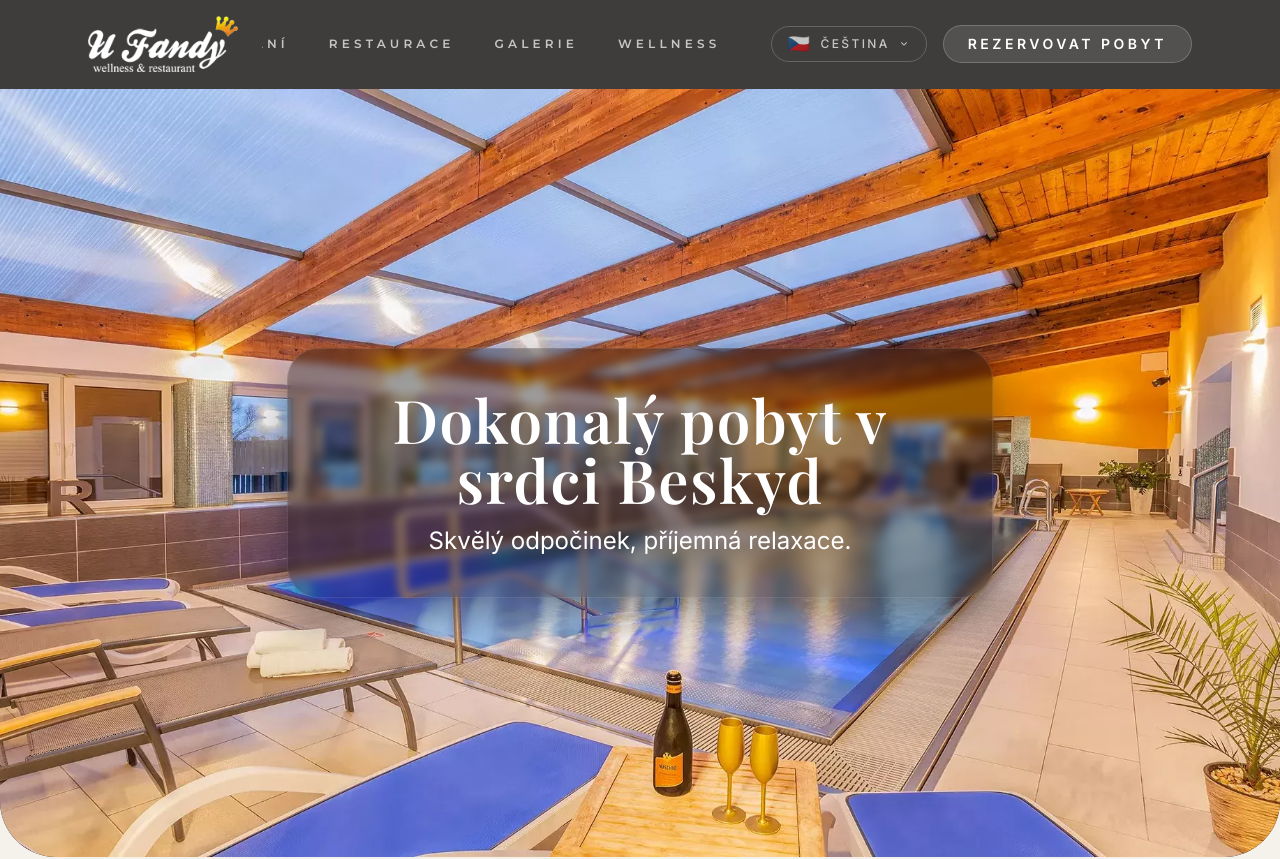
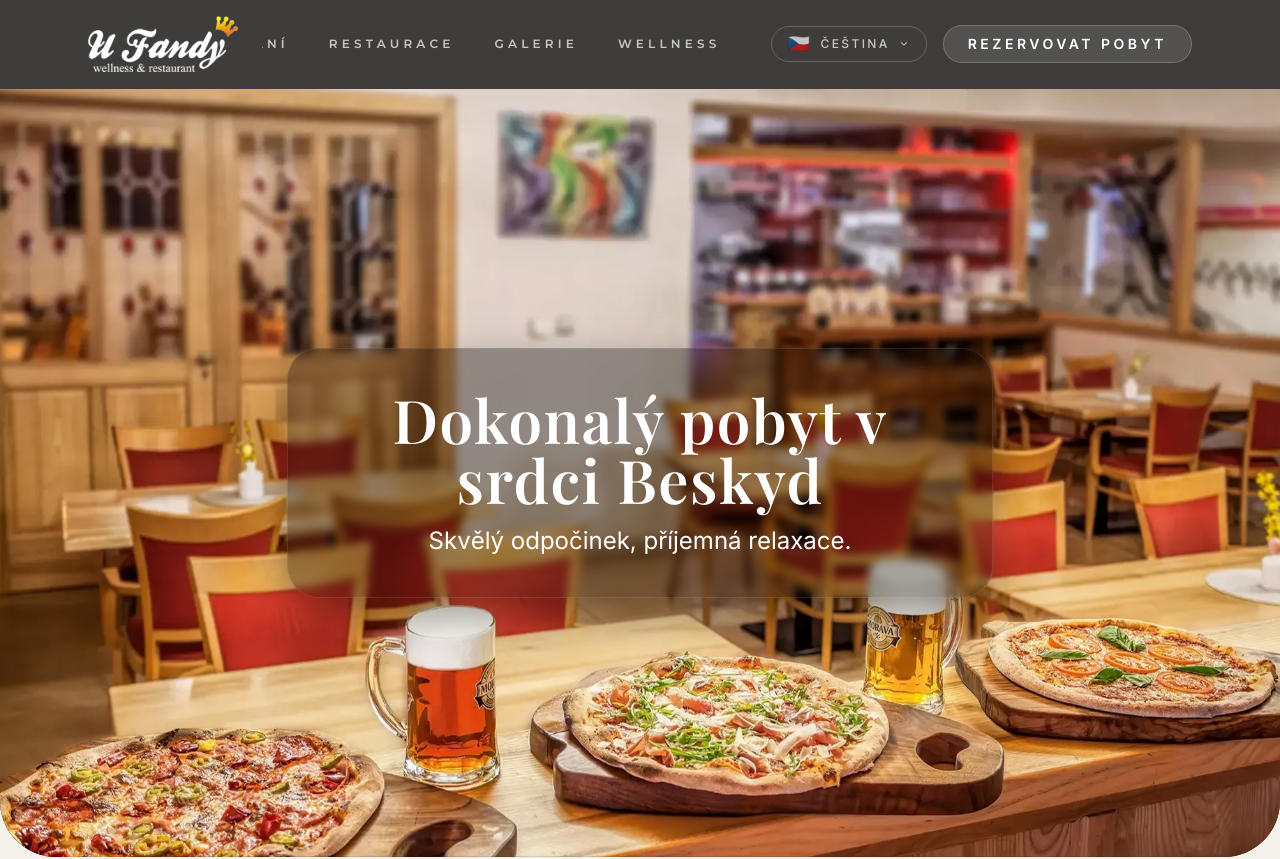
Before and after one commit to domin211/U-Fandy-Web, a Next.js app: page / in a window 1280 px wide. Shown: the top 859 px of the page. Built offline with nearby package versions, Linux system fonts and the light colour scheme; a web font is replaced by a local one.

Commit message:
Optimize home hero and reservation loading

```diff
--- a/app/(routes)/(home)/page.tsx
+++ b/app/(routes)/(home)/page.tsx
@@ -1,11 +1,12 @@
 import Image from 'next/image';
 import Link from 'next/link';
+import dynamic from 'next/dynamic';
+import { Suspense } from 'react';
 import { getLocale } from 'next-intl/server';
 import HeroBackgroundSlideshow from '@/components/HeroBackgroundSlideshow';
 import RoomCard from '@/components/RoomCard';
 import MenuItemCard from '@/components/MenuItemCard';
 import SectionHeading from '@/components/SectionHeading';
-import { OnlineReservationForm } from '@/components/online-reservation-form';
 
 import roomsData from '@/data/rooms';
 import menuData from '@/data/menu';
@@ -13,6 +14,33 @@ import heroBackgroundsData from '@/data/hero-backgrounds';
 
 import { getDictionary } from '@/lib/i18n/get-dictionary';
 import type { Locale } from '@/lib/i18n/config';
+
+const OnlineReservationForm = dynamic(
+  () =>
+    import('@/components/online-reservation-form').then(
+      (mod) => mod.OnlineReservationForm
+    ),
+  {
+    ssr: false,
+    suspense: true,
+  }
+);
+
+function OnlineReservationFormFallback({ message }: { message: string }) {
+  return (
+    <div
+      className="flex w-full flex-col gap-3 sm:max-w-readable"
+      role="status"
+      aria-live="polite"
+    >
+      <div className="flex w-full flex-col gap-3 sm:flex-row sm:items-center">
+        <div className="hidden h-[3.5rem] flex-1 rounded-full bg-white/40 sm:block" />
+        <div className="h-[3.5rem] w-full rounded-full bg-white/40 sm:w-40" />
+      </div>
+      <p className="text-sm font-medium text-white/80">{message}</p>
+    </div>
+  );
+}
 
 export const revalidate = 3600;
 
@@ -60,7 +88,13 @@ export default async function HomePage() {
             <p className="sr-only">{home.onlineReservation.title}</p>
             <p className="sr-only">{home.onlineReservation.description}</p>
           </div>
-          <OnlineReservationForm />
+          <Suspense
+            fallback={
+              <OnlineReservationFormFallback message={home.onlineReservation.loadingMessage} />
+            }
+          >
+            <OnlineReservationForm />
+          </Suspense>
         </div>
       </section>
 
--- a/app/globals.css
+++ b/app/globals.css
@@ -178,3 +178,41 @@
 .rdp-theme .rdp-day_outside {
   color: rgba(255, 255, 255, 0.28);
 }
+
+.hero-slideshow-image {
+  opacity: 0;
+  animation-name: hero-slideshow-fade;
+  animation-duration: var(--hero-slideshow-duration, 60000ms);
+  animation-delay: var(--hero-slideshow-delay, 0ms);
+  animation-iteration-count: infinite;
+  animation-fill-mode: both;
+  animation-timing-function: ease-in-out;
+}
+
+.hero-slideshow-image[data-slideshow-single='true'] {
+  animation: none;
+  opacity: 1;
+}
+
+@keyframes hero-slideshow-fade {
+  0%,
+  10% {
+    opacity: 1;
+  }
+
+  20%,
+  100% {
+    opacity: 0;
+  }
+}
+
+@media (prefers-reduced-motion: reduce) {
+  .hero-slideshow-image {
+    animation: none !important;
+    opacity: 0;
+  }
+
+  .hero-slideshow-image:first-child {
+    opacity: 1;
+  }
+}
--- a/components/HeroBackgroundSlideshow.tsx
+++ b/components/HeroBackgroundSlideshow.tsx
@@ -1,7 +1,5 @@
-'use client';
-
 import Image from 'next/image';
-import { useEffect, useMemo, useState } from 'react';
+import type { CSSProperties } from 'react';
 
 export type HeroBackgroundImage = {
   src: string;
@@ -10,83 +8,67 @@ export type HeroBackgroundImage = {
 
 const MAX_IMAGES = 10;
 const ROTATION_INTERVAL = 10_000; // 10s
+const FALLBACK_IMAGE: HeroBackgroundImage = {
+  src: '/images/placeholders/hero.svg',
+  alt: 'Hotel U Fandy v ranním světle',
+};
 
 interface HeroBackgroundSlideshowProps {
   images: HeroBackgroundImage[];
 }
 
-export default function HeroBackgroundSlideshow({ images }: HeroBackgroundSlideshowProps) {
-  const normalizedImages = useMemo(() => {
-    const sanitized = images
-      .filter((image) => image && typeof image.src === 'string' && image.src.trim().length > 0)
-      .slice(0, MAX_IMAGES);
+function normalizeImages(images: HeroBackgroundImage[]): HeroBackgroundImage[] {
+  const sanitized: HeroBackgroundImage[] = [];
 
-    return sanitized.length > 0
-      ? sanitized
-      : [{ src: '/images/placeholders/hero.svg', alt: 'Hotel U Fandy v ranním světle' }];
-  }, [images]);
-
-  const slideshowKey = useMemo(
-    () => normalizedImages.map((image) => `${image.src}|${image.alt}`).join(';'),
-    [normalizedImages]
-  );
-
-  return <SlideshowContent key={slideshowKey} images={normalizedImages} />;
+  for (const image of images) {
+    if (!image || typeof image.src !== 'string') {
+      continue;
     }
 
-function usePrefersReducedMotion() {
-  const getPreference = () => {
-    if (typeof window === 'undefined' || typeof window.matchMedia !== 'function') {
-      return false;
+    const src = image.src.trim();
+
+    if (src.length === 0) {
+      continue;
     }
 
-    return window.matchMedia('(prefers-reduced-motion: reduce)').matches;
-  };
+    const alt =
+      typeof image.alt === 'string' && image.alt.trim().length > 0
+        ? image.alt
+        : FALLBACK_IMAGE.alt;
 
-  const [prefersReducedMotion, setPrefersReducedMotion] = useState(getPreference);
+    sanitized.push({ src, alt });
 
-  useEffect(() => {
-    if (typeof window === 'undefined' || typeof window.matchMedia !== 'function') {
-      return undefined;
+    if (sanitized.length >= MAX_IMAGES) {
+      break;
+    }
   }
 
-    const mediaQuery = window.matchMedia('(prefers-reduced-motion: reduce)');
-
-    const handleChange = (event: MediaQueryListEvent) => {
-      setPrefersReducedMotion(event.matches);
-    };
-
-    if (typeof mediaQuery.addEventListener === 'function') {
-      mediaQuery.addEventListener('change', handleChange);
-      return () => mediaQuery.removeEventListener('change', handleChange);
+  if (sanitized.length === 0) {
+    sanitized.push(FALLBACK_IMAGE);
   }
 
-    mediaQuery.addListener(handleChange);
-    return () => mediaQuery.removeListener(handleChange);
-  }, []);
-
-  return prefersReducedMotion;
+  return sanitized;
 }
 
-function SlideshowContent({ images }: { images: HeroBackgroundImage[] }) {
-  const [activeIndex, setActiveIndex] = useState(0);
-  const prefersReducedMotion = usePrefersReducedMotion();
-  const displayedIndex = prefersReducedMotion ? 0 : activeIndex;
-
-  useEffect(() => {
-    if (images.length <= 1 || prefersReducedMotion) return;
-
-    const id = window.setInterval(() => {
-      setActiveIndex((prev) => (prev + 1) % images.length);
-    }, ROTATION_INTERVAL);
-
-    return () => window.clearInterval(id);
-  }, [images.length, prefersReducedMotion]);
+export default function HeroBackgroundSlideshow({
+  images,
+}: HeroBackgroundSlideshowProps) {
+  const normalizedImages = normalizeImages(images);
+  const isSingleImage = normalizedImages.length <= 1;
+  const animationDuration = Math.max(1, normalizedImages.length) * ROTATION_INTERVAL;
 
   return (
     <div className="pointer-events-none absolute inset-0 -z-10" aria-hidden="true">
       <div className="relative h-full w-full">
-        {images.map((image, index) => (
+        {normalizedImages.map((image, index) => {
+          const style = !isSingleImage
+            ? ({
+                '--hero-slideshow-duration': `${animationDuration}ms`,
+                '--hero-slideshow-delay': `${index * ROTATION_INTERVAL}ms`,
+              } as CSSProperties)
+            : undefined;
+
+          return (
             <Image
               key={`${image.src}-${index}`}
               src={image.src}
@@ -95,11 +77,12 @@ function SlideshowContent({ images }: { images: HeroBackgroundImage[] }) {
               priority={index === 0}
               loading={index === 0 ? 'eager' : 'lazy'}
               sizes="(min-width: 1280px) 1920px, 100vw"
-            className={`absolute inset-0 h-full w-full object-cover transition-opacity duration-1000 ease-out ${
-              index === displayedIndex ? 'opacity-100' : 'opacity-0'
-            }`}
+              className="hero-slideshow-image absolute inset-0 h-full w-full object-cover"
+              style={style}
+              data-slideshow-single={isSingleImage ? 'true' : undefined}
             />
-        ))}
+          );
+        })}
       </div>
     </div>
   );
--- a/messages/cs.ts
+++ b/messages/cs.ts
@@ -93,6 +93,7 @@ const cs: Messages = {
       eyebrow: 'Online rezervace',
       title: 'Připraveno pro váš další útěk do hor',
       description: 'Náš tým recepce reaguje do 24 hodin a pomůže s výběrem pokoje i doplňkových služeb.',
+      loadingMessage: 'Načítání rezervačního formuláře…',
       callCta: 'Zavolejte nám',
       emailCta: 'info@u-fandy.cz'
     },
--- a/messages/de.ts
+++ b/messages/de.ts
@@ -93,6 +93,7 @@ const de: Messages = {
       eyebrow: 'Online-Reservierung',
       title: 'Bereit für Ihren nächsten Ausflug in die Berge',
       description: 'Unsere Rezeption antwortet innerhalb von 24 Stunden und hilft bei der Wahl des passenden Zimmers und Extras.',
+      loadingMessage: 'Reservierungsformular wird geladen…',
       callCta: 'Rufen Sie uns an',
       emailCta: 'info@u-fandy.cz'
     },
--- a/messages/en.ts
+++ b/messages/en.ts
@@ -93,6 +93,7 @@ const en: Messages = {
       eyebrow: 'Online reservation',
       title: 'Ready for your next escape to the mountains',
       description: 'Our reception replies within 24 hours and helps you choose the right room and extras.',
+      loadingMessage: 'Loading the reservation form…',
       callCta: 'Call us',
       emailCta: 'info@u-fandy.cz'
     },
--- a/messages/pl.ts
+++ b/messages/pl.ts
@@ -93,6 +93,7 @@ const pl: Messages = {
       eyebrow: 'Rezerwacja online',
       title: 'Gotowi na twój kolejny wypad w góry',
       description: 'Recepcja odpowiada w ciągu 24 godzin i pomoże wybrać pokój oraz dodatki.',
+      loadingMessage: 'Ładowanie formularza rezerwacji…',
       callCta: 'Zadzwoń do nas',
       emailCta: 'info@u-fandy.cz'
     },
--- a/messages/schema.ts
+++ b/messages/schema.ts
@@ -90,6 +90,7 @@ export type Messages = {
       eyebrow: string;
       title: string;
       description: string;
+      loadingMessage: string;
       callCta: string;
       emailCta: string;
     };
--- a/messages/sk.ts
+++ b/messages/sk.ts
@@ -93,6 +93,7 @@ const sk: Messages = {
       eyebrow: 'Online rezervácia',
       title: 'Pripravení na váš ďalší útek do hôr',
       description: 'Recepcia odpovedá do 24 hodín a pomôže vybrať izbu aj doplnkové služby.',
+      loadingMessage: 'Načítavam rezervačný formulár…',
       callCta: 'Zavolajte nám',
       emailCta: 'info@u-fandy.cz'
     },
```
Lines whose indentation alone changed are shown as unchanged.
